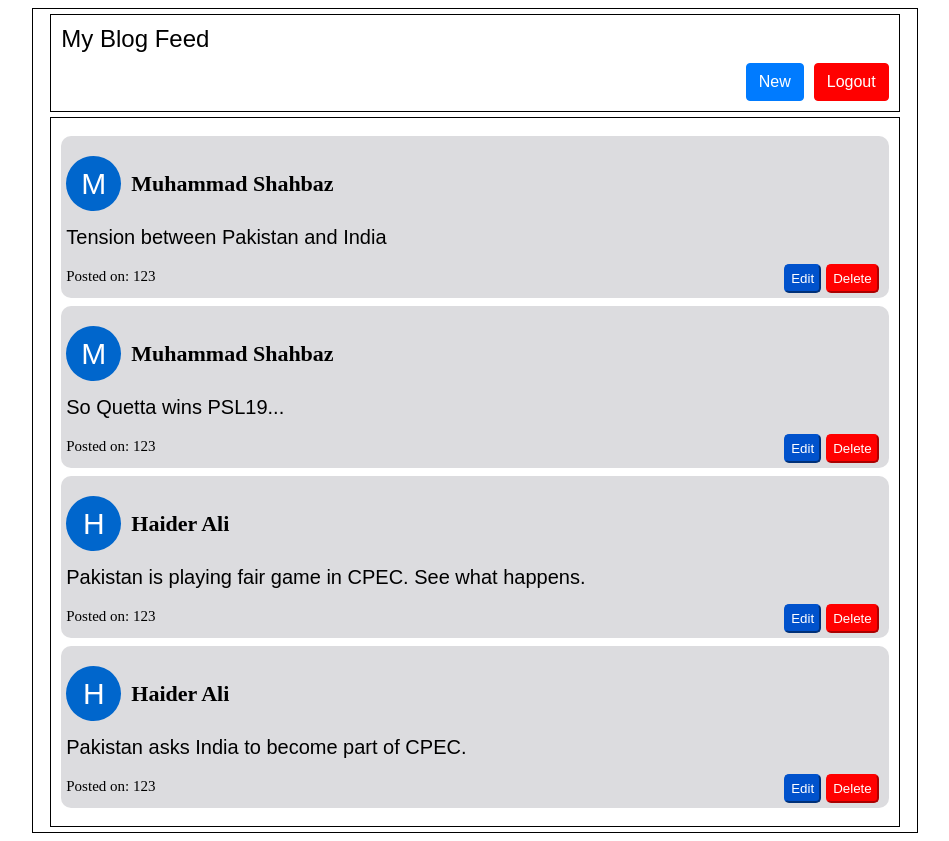
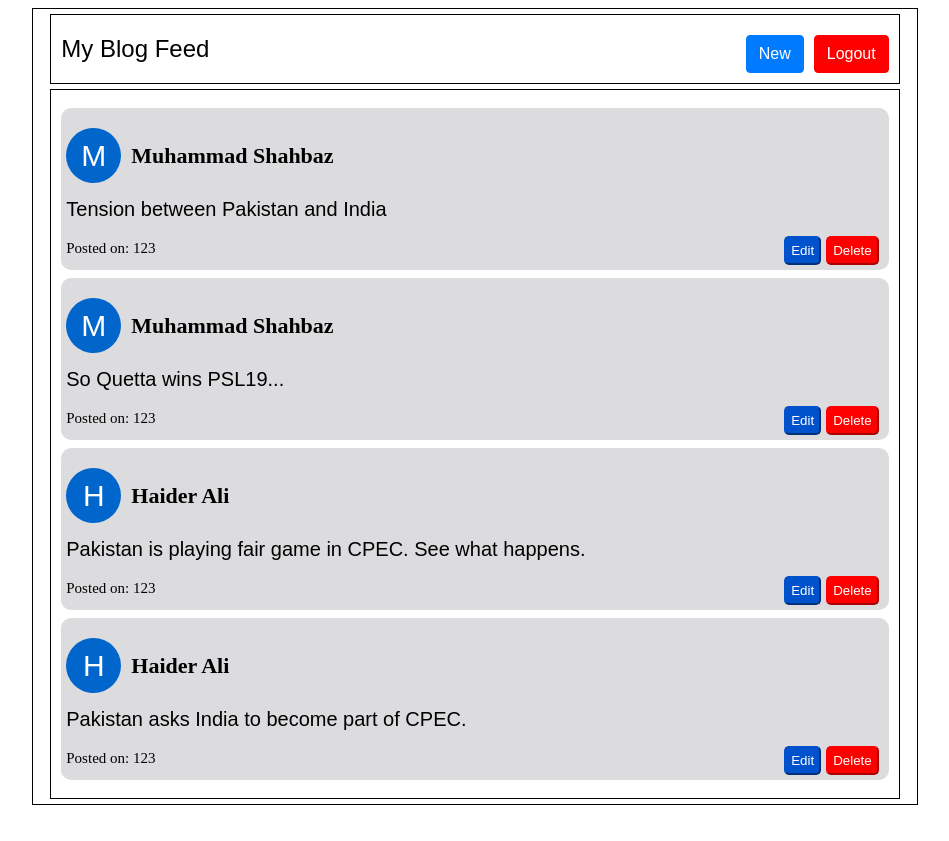
Before and after one commit to thebazshah/biit-react-class-fall2019, a React (Create React App) app in the folder BlogApp/: page / in a window 1280 px wide. Shown: the whole page, without its empty margins (165-1114 px from the left). After the commit the page ends 813 px from the top, so only its background shows below. Built offline with nearby package versions, Linux system fonts and the light colour scheme.

Commit message:
Some css tweaks for header

```diff
--- a/BlogApp/src/styles/styles.js
+++ b/BlogApp/src/styles/styles.js
@@ -11,11 +11,16 @@ const styles = {
     marginTop: 5,
     marginBottom: 5,
     padding: 10,
-    border: '1px solid black'
+    border: '1px solid black',
+    display: 'flex',
+    flexDirection: 'row',
+    alignItems: 'center',
   },
   headerTitle: {
     fontFamily: 'sans-serif',
     fontSize: 'x-large',
+    display: 'flex',
+    flex: 1,
   },
   blogFeed: {
     marginLeft: '2%',
```
